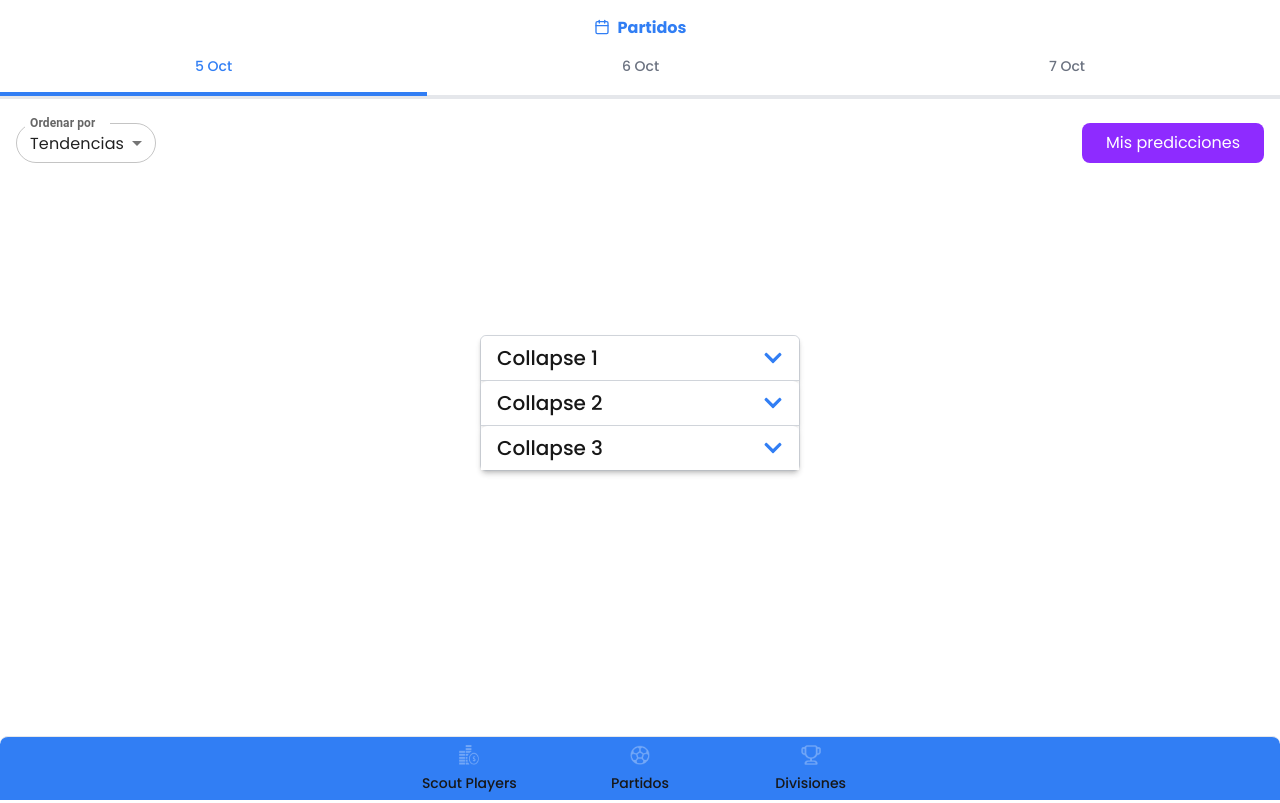
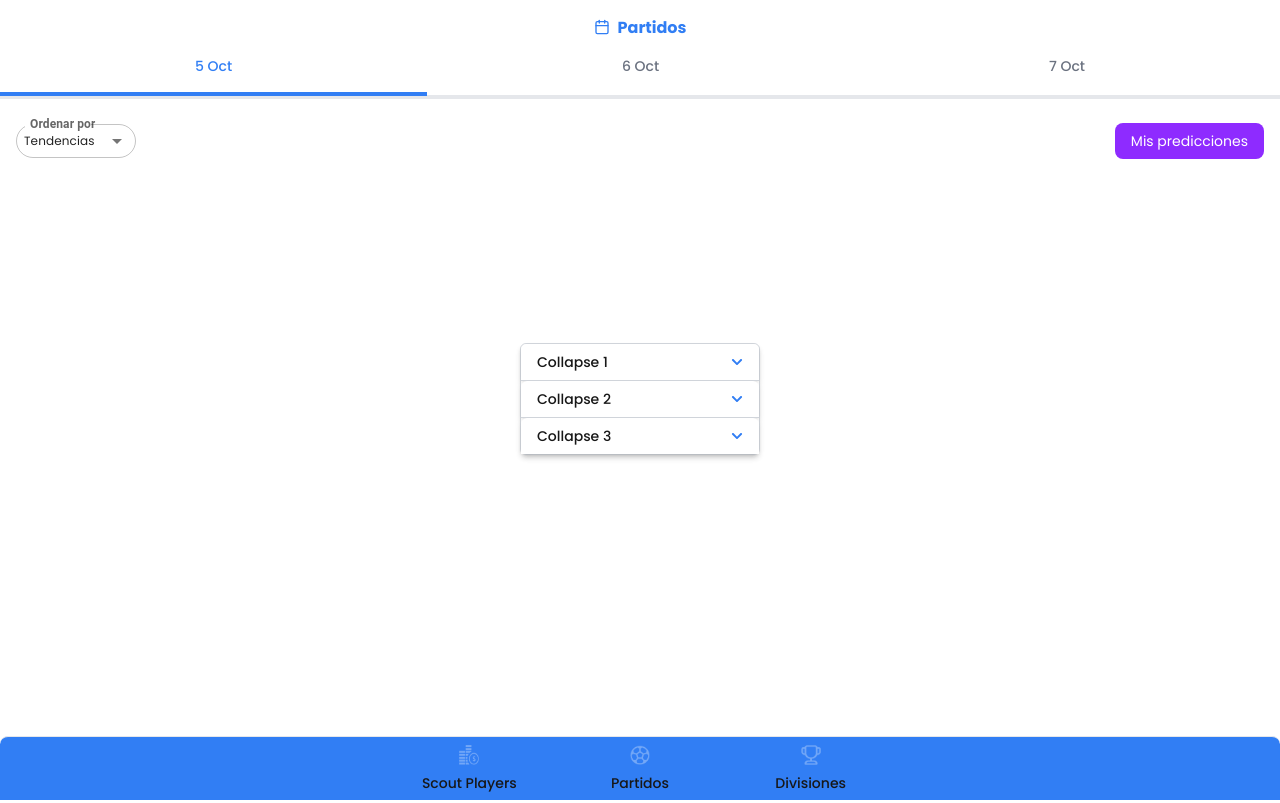
Before and after one commit to No-Country-simulation/h2-01-n-node-react, a Next.js app in the folder waki-front/: page /ligas in a window 1280 px wide. Built offline with nearby package versions, Linux system fonts and the light colour scheme.

Commit message:
fix: fix styles page ligas

```diff
--- a/waki-front/app/(general)/ligas/page.tsx
+++ b/waki-front/app/(general)/ligas/page.tsx
@@ -58,7 +58,12 @@ export default function Home() {
 
       <div className="flex justify-between items-center mt-6 px-4">
         <div className="flex items-center space-x-2">
-          <FormControl variant="outlined" size="small">
+          <FormControl
+            variant="outlined"
+            size="small"
+            sx={{ minWidth: 120 }}
+            className="mr-4"
+          >
             <InputLabel id="filter-label" sx={{ fontWeight: "bold" }}>
               Ordenar por
             </InputLabel>
@@ -68,11 +73,14 @@ export default function Home() {
               value={filter}
               onChange={handleFilterChange}
               label="Ordenar por"
+              autoWidth
               sx={{
                 fontFamily: "Poppins",
                 borderRadius: "20px",
+                fontSize: "12px",
                 "& .MuiSelect-select": {
                   borderRadius: "20px",
+                  padding: "8px",
                 },
               }}
               MenuProps={{
@@ -84,17 +92,35 @@ export default function Home() {
                 },
               }}
             >
-              <MenuItem style={{ fontFamily: "Poppins" }} value="tendencias">
+              <MenuItem
+                style={{ fontFamily: "Poppins", fontSize: "12px" }}
+                value="ligas"
+              >
+                Ligas
+              </MenuItem>
+              <MenuItem
+                style={{ fontFamily: "Poppins", fontSize: "12px" }}
+                value="tendencias"
+              >
                 Tendencias
               </MenuItem>
-              <MenuItem style={{ fontFamily: "Poppins" }} value="partidos">
+              <MenuItem
+                style={{ fontFamily: "Poppins", fontSize: "12px" }}
+                value="partidos"
+              >
                 Partidos
+              </MenuItem>
+              <MenuItem
+                style={{ fontFamily: "Poppins", fontSize: "12px" }}
+                value="horarios"
+              >
+                Horarios
               </MenuItem>
             </Select>
           </FormControl>
         </div>
 
-        <button className="bg-[#8E2BFF] text-white px-6 py-2 rounded-[8px]">
+        <button className="bg-[#8E2BFF] text-white px-4 py-2 rounded-[8px] text-sm">
           Mis predicciones
         </button>
       </div>
--- a/waki-front/app/components/Collapse/Collapse.tsx
+++ b/waki-front/app/components/Collapse/Collapse.tsx
@@ -1,7 +1,10 @@
 import { useState } from "react";
 import { FaChevronDown, FaChevronUp } from "react-icons/fa";
 
-const CollapseItem: React.FC<{ title: string; content: string }> = ({ title, content }) => {
+const CollapseItem: React.FC<{ title: string; content: string }> = ({
+  title,
+  content,
+}) => {
   const [isOpen, setIsOpen] = useState(false);
 
   const toggleCollapse = () => {
@@ -14,14 +17,14 @@ const CollapseItem: React.FC<{ title: string; content: string }> = ({ title, con
         onClick={toggleCollapse}
         className="flex items-center justify-between w-full px-4 py-2 text-left text-xl font-medium bg-white rounded-t-md"
       >
-        <span>{title}</span>
-        {/* Cambia el color de los íconos aquí */}
+        <span className="text-sm">{title}</span>
         {isOpen ? (
-          <FaChevronUp style={{ color: '#317EF4' }} />
+          <FaChevronUp style={{ color: "#317EF4", fontSize: "12px" }} />
         ) : (
-          <FaChevronDown style={{ color: '#317EF4' }} />
+          <FaChevronDown style={{ color: "#317EF4", fontSize: "12px" }} />
         )}
       </button>
+
       <div
         className={`overflow-hidden transition-all duration-300 ${
           isOpen ? "max-h-screen" : "max-h-0"
@@ -35,7 +38,7 @@ const CollapseItem: React.FC<{ title: string; content: string }> = ({ title, con
 
 export default function SimpleCollapses() {
   return (
-    <div className="max-w-md mx-auto bg-white border w-80 border-gray-300 rounded-md shadow-md">
+    <div className="max-w-md mx-auto bg-white border w-60 border-gray-300 rounded-md shadow-md text-sm">
       <CollapseItem
         title="Collapse 1"
         content="Este es el contenido del primer collapse."
```
